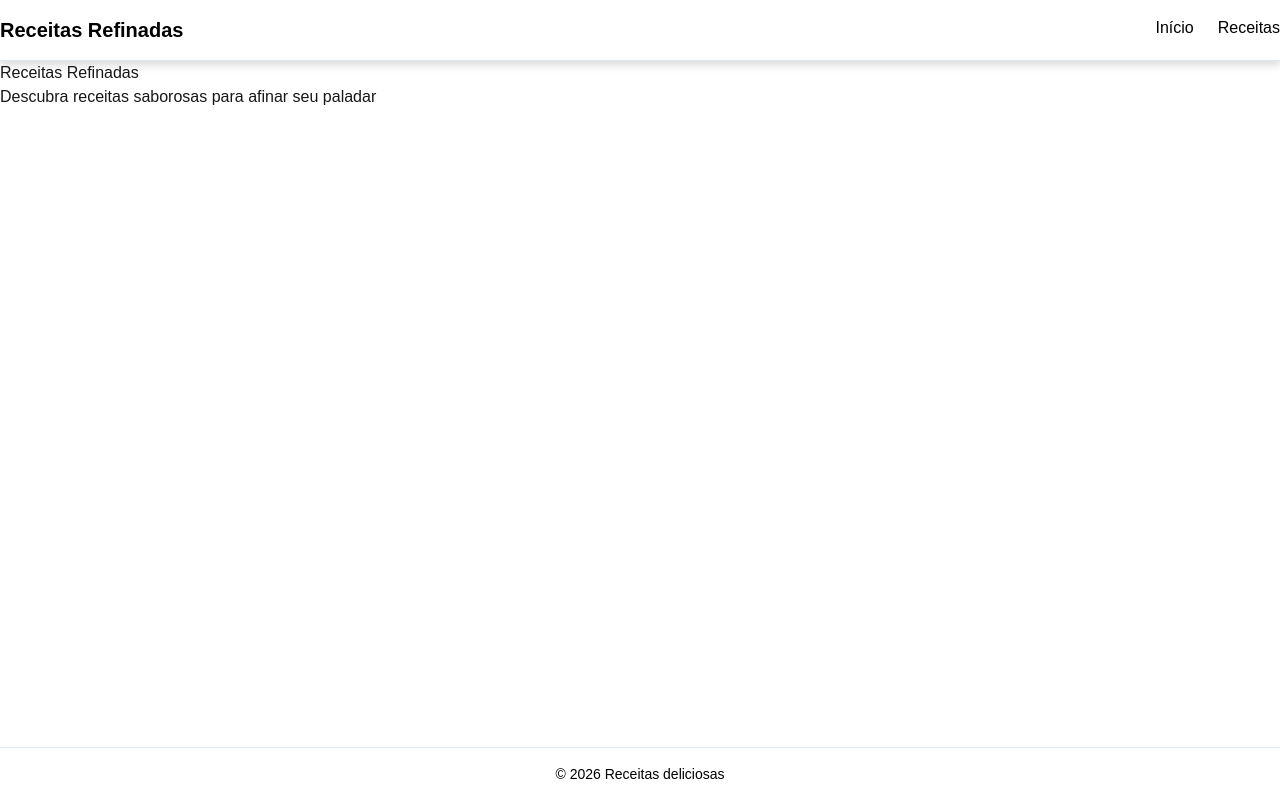
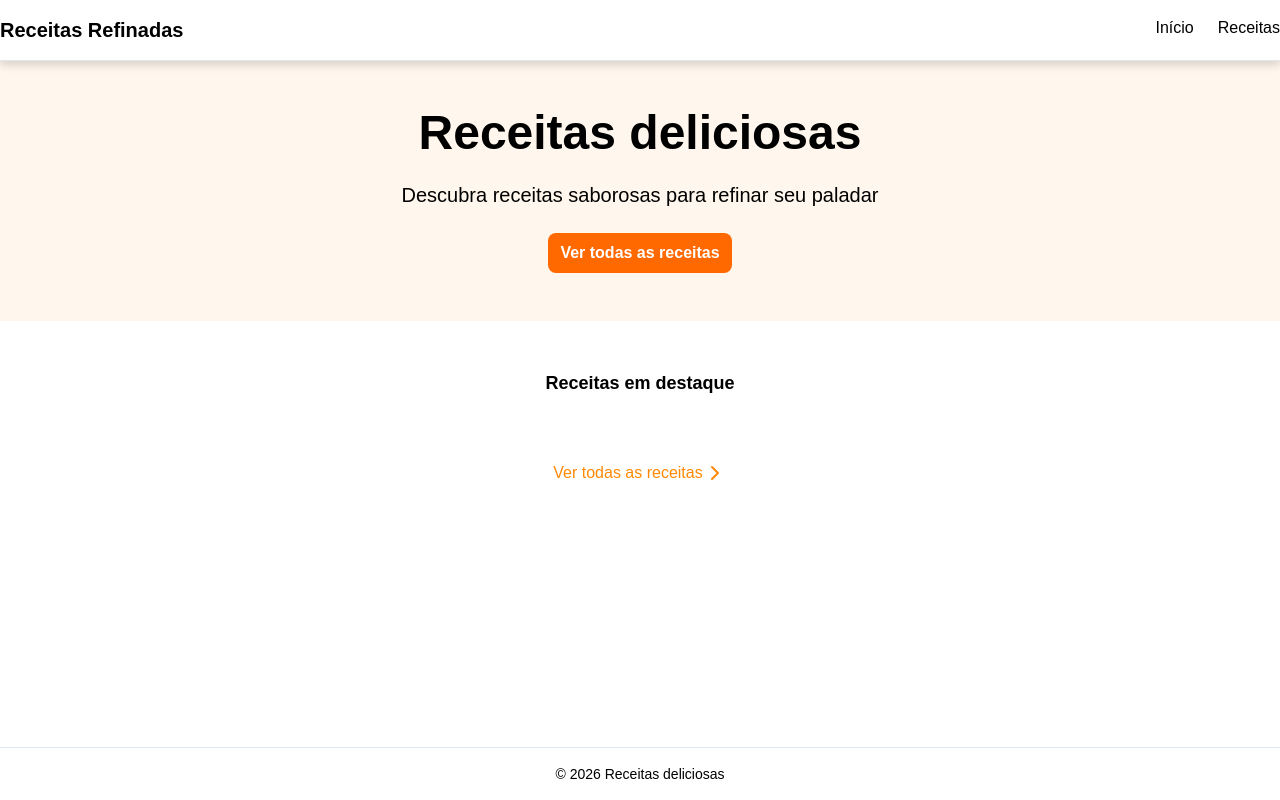
Before and after one commit to gsouza2313/receitas, a Next.js app: page / in a window 1280 px wide. Built offline with nearby package versions, Linux system fonts and the light colour scheme.

Commit message:
adicionados os botões e seção de receitas

```diff
--- a/package.json
+++ b/package.json
@@ -9,6 +9,7 @@
   },
   "dependencies": {
     "components": "^0.1.0",
+    "lucide-react": "^1.33.0",
     "next": "16.3.1",
     "react": "19.2.8",
     "react-dom": "19.2.8"
--- a/src/app/page.tsx
+++ b/src/app/page.tsx
@@ -1,18 +1,37 @@
-import Image from "next/image";
+import { ChevronRight } from "lucide-react";
 import Link from "next/link";
+import { recipes } from "@/lib/data";
 
 export default function Home() {
+  const featuredRecipes = recipes.slice(0, 3);
   return (
     <main className="grow">
-      <div className="container mx-auto">
-        {/* SEÇÃO HERO */}
-        <section>
-          <h1>Receitas Refinadas</h1>
-          <p>Descubra receitas saborosas para afinar seu paladar</p>
-          <Link href={"/receitas"}>
+
+      {/* HERO*/}
+      <section className="bg-orange-50 py-12">
+        <div className="flex flex-col gap-6 items-center container mx-auto">
+          <h1 className="text-5xl font-bold text-black">Receitas deliciosas</h1>
+          <p className="text-xl text-black">Descubra receitas saborosas para refinar seu paladar</p>
+
+          <Link className="bg-orange-500 hover:bg-orange-700 transition-colors text-white font-bold rounded-lg px-3 py-2" href="/receitas">
+            Ver todas as receitas
           </Link>
-        </section>
-      </div>
+        </div>
+      </section>
+
+      {/* RECEITAS*/}
+      <section className="py-12 bg-white">
+        <div className="flex flex-col items-center container mx-auto gap-8">
+          <h2 className="text-lg font-bold text-black">Receitas em destaque</h2>
+          <div className="flex w-full gap-8">
+            {/* receitas */}
+          </div>
+          <Link className="flex text-orange-400 hover:text-orange-700 transition-colors" href="/receitas">
+            Ver todas as receitas
+            <ChevronRight />
+          </Link>
+        </div>
+      </section>
     </main>
   );
 }
```
Also changed, not shown: 1 other file (tests, documents, lock files or other folders).
